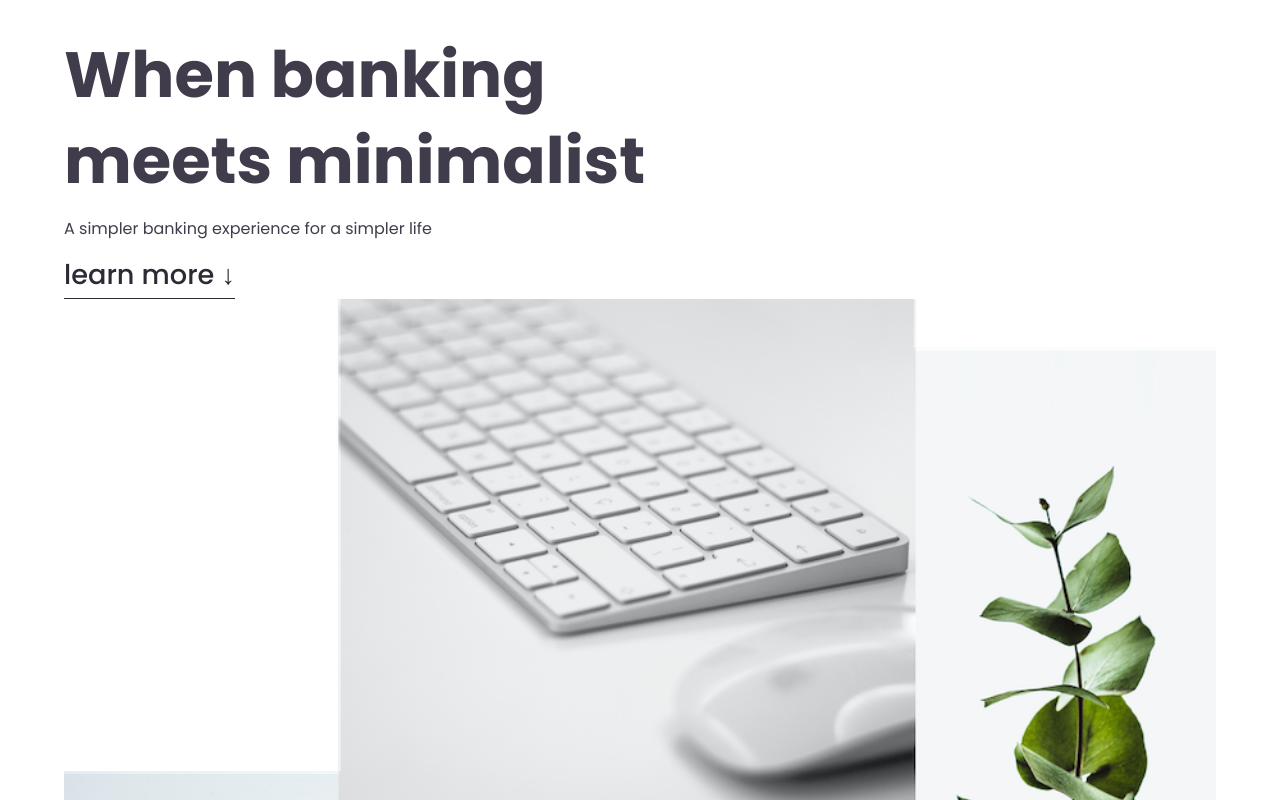
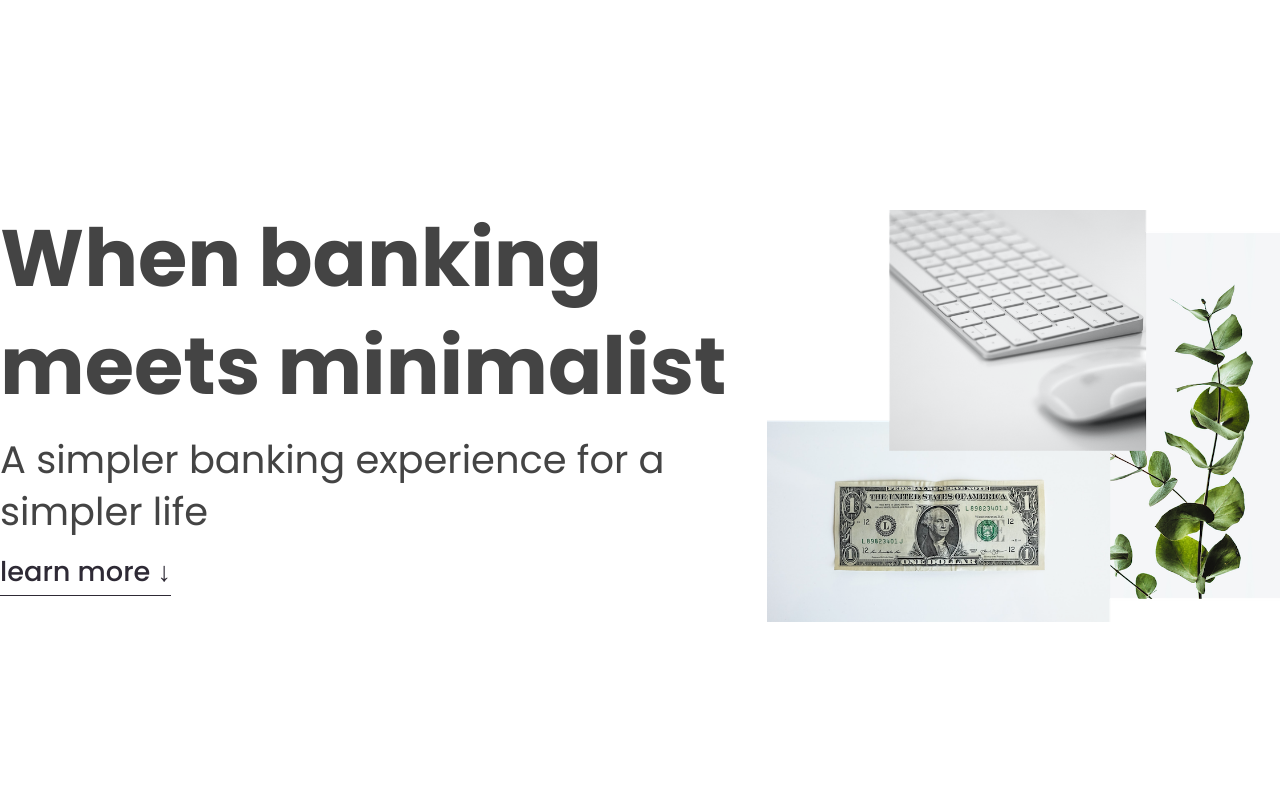
Before and after one commit to wolecodes/weebankpage, a website built with Vite: page index.html in a window 1280 px wide. Shown: the top 800 px of the page. Built offline with nearby package versions, Linux system fonts and the light colour scheme.

Commit message:
added files and hero section, global styles

```diff
--- a/index.html
+++ b/index.html
@@ -8,19 +8,18 @@
     <link rel="stylesheet" href="style.css" />
   </head>
   <body>
-    <header id="home">
+    <header id="home" class="header">
       <!-- nav -->
       <!-- end of nav  -->
       <!-- hero section -->
 
-      <section class="section">
-        <div class="section-center hero-section">
-          <div class="hero__title">
+      <div class="hero">
+        <div class="hero-title">
           <!-- hero text -->
           <h1>
             When
             <!-- black hightlight effect -->
-              <span class="highlight">banking</span> <br />meets
+            <span class="highlight">banking</span> meets
             <span class="highlight">minimalist</span>
           </h1>
           <h4>A simpler banking experience for a simpler life</h4>
@@ -28,11 +27,10 @@
             learn more &DownArrow;
           </button>
         </div>
-          <div class="hero__img">
+        <div class="hero-img-container">
           <img src="./images/hero.png" alt="Minimalist bank items" />
         </div>
       </div>
-      </section>
       <!-- end of hero section -->
     </header>
   </body>
--- a/style.css
+++ b/style.css
@@ -1,4 +1,4 @@
-@import url("https://fonts.googleapis.com/css2?family=Inter:wght@100..900&family=Poppins:ital,wght@0,100;0,200;0,300;0,400;0,500;0,600;0,700;0,800;0,900;1,100;1,200;1,300;1,400;1,500;1,600;1,700;1,800;1,900&display=swap");
+@import url('https://fonts.googleapis.com/css2?family=Inter:wght@100..900&family=Poppins:ital,wght@0,100;0,200;0,300;0,400;0,500;0,600;0,700;0,800;0,900;1,100;1,200;1,300;1,400;1,500;1,600;1,700;1,800;1,900&display=swap');
 
 :root {
   --clr--primay-1: #fff;
@@ -7,8 +7,8 @@
   --grey-1: #413c4b;
   --grey-2: rgb(55 53 60);
 
-  --ff-primary: "Poppins", sans-serif;
-  --ff-secondary: "Inter", cursive;
+  --ff-primary: 'Poppins', sans-serif;
+  --ff-secondary: 'Inter', cursive;
   --transition: all 0.3s linear;
   --letter-spacing: 0.25rem;
   --radius: 0.5rem;
@@ -27,8 +27,8 @@ GLOBAL STYLES
 body {
   font-family: var(--ff-primary);
   background: var(--clr-white);
-  color: var(--grey-1);
-  line-height: 1.5;
+  color: #444;
+  line-height: 1.9;
   font-size: 0.875rem;
 }
 a {
@@ -54,10 +54,10 @@ h4 {
   margin-bottom: 0.85rem;
 }
 h1 {
-  font-size: 4rem;
+  font-size: 3rem;
 }
 h2 {
-  font-size: 2.5rem;
+  font-size: 2rem;
 }
 h3 {
   font-size: 1rem;
@@ -72,7 +72,7 @@ p {
 }
 @media only screen and (min-width: 800px) {
   h1 {
-    font-size: 4rem;
+    font-size: 5rem;
   }
   h2 {
     font-size: 2rem;
@@ -81,7 +81,7 @@ p {
     font-size: 2rem;
   }
   h4 {
-    font-size: 1rem;
+    font-size: 2.4rem;
   }
 }
 button:focus {
@@ -127,6 +127,24 @@ button:focus {
 nav styles
 =================  */
 
-/* =================
+/* ================
 hero styles
 =================  */
+
+.hero {
+  height: 100vh;
+}
+.hero-img-container {
+  margin-top: 2rem;
+}
+@media screen and (min-width: 800px) {
+  .hero {
+    display: flex;
+    justify-content: center;
+    align-items: center;
+    flex: 0 0 20%;
+  }
+  .hero-title h1 {
+    width: 100%;
+  }
+}
```
Also changed, not shown: 1 other file. Lines whose indentation alone changed are shown as unchanged.
